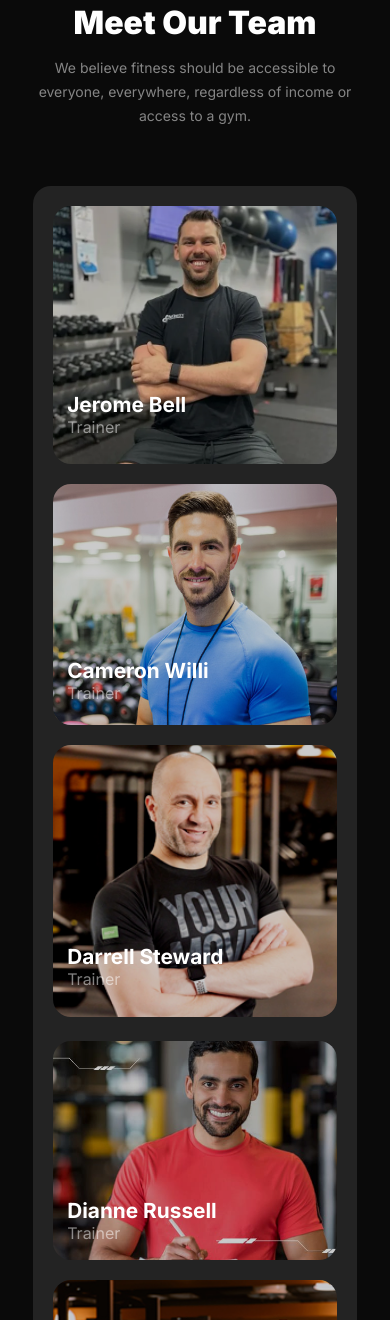
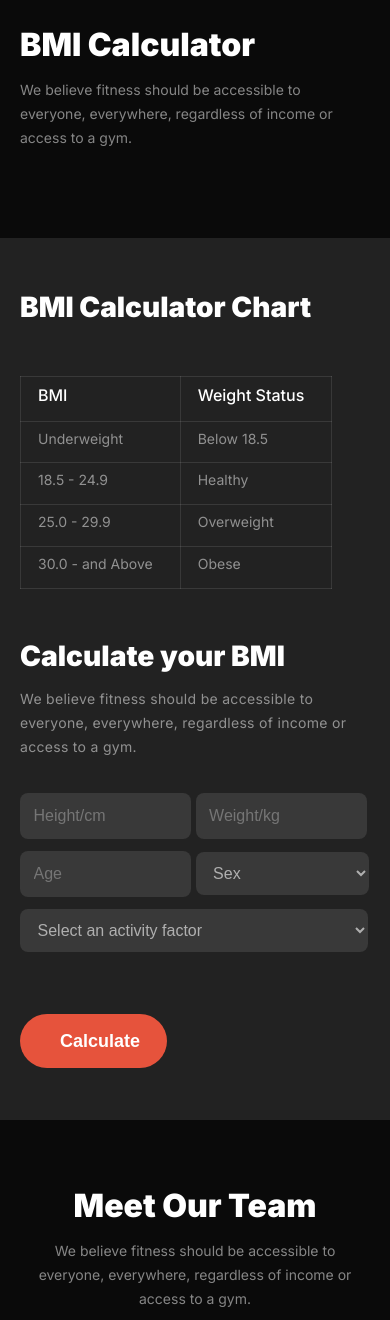
Before and after one commit to AkashPaul923/fitness-website, a plain HTML site: page index.html in a window 390 px wide. Shown: the part 3365-4685 px from the top of the page. Drawn offline with Linux system fonts and the light colour scheme.

Commit message:
bmi  section added , styled and responsive for mobile

```diff
--- a/index.html
+++ b/index.html
@@ -84,6 +84,57 @@
                 </run>
             </div>
         </section>
+        <section class="bmi">
+            <div class="bmi-part1">
+                <h2 class="bmi-title">BMI Calculator</h2>
+                <p class="bmi-description">We believe fitness should be accessible to everyone, everywhere, regardless of income or access to a gym.</p>
+            </div>
+            <div class="bmi-container">
+                <div class="bmi-contant">
+                    <div class="bmi-chart">
+                        <h4 class="bmi-chart-title">BMI Calculator Chart</h4>
+                        <table class="bmi-chart-table">
+                            <tr>
+                                <th>BMI </th>
+                                <th>Weight Status</th>
+                            </tr>
+                            <tr>
+                                <td>Underweight</td>
+                                <td>Below 18.5</td>
+                            </tr>
+                            <tr>
+                                <td>18.5 - 24.9</td>
+                                <td>Healthy</td>
+                            </tr>
+                            <tr>
+                                <td>25.0 - 29.9</td>
+                                <td>Overweight</td>
+                            </tr>
+                            <trow>
+                                <td>30.0 - and Above</td>
+                                <td>Obese</td>
+                            </trow>
+                        </table>
+                    </div>
+                    <div class="bmi-calculator">
+                        <h3 class="bmi-calculator-title">Calculate your BMI</h3>
+                        <p class="bmi-calculator-description">We believe fitness should be accessible to everyone, everywhere, regardless of income or access to a gym. </p>
+                        <input type="number" placeholder="Height/cm">
+                        <input type="number" placeholder="Weight/kg">
+                        <input type="number" placeholder="Age">
+                        <select name="" id="sex-select">
+                            <option value="">Sex</option>
+                            <!-- <option value="Male">Male</option>
+                            <option value="Female">Female</option> -->
+                        </select>
+                        <select name="" id="activity-select">
+                            <option value="">Select an activity factor</option>
+                        </select>
+                        <button class="bmi-button">Calculate</button>
+                    </div>
+                </div>
+            </div>
+        </section>
         <section class="meet">
             <h3 class="meet-title">Meet Our Team</h3>
             <p class="meet-description">We believe fitness should be accessible to everyone, everywhere, regardless of income or access to a gym.</p>
@@ -132,6 +183,7 @@
                 </div>
             </div>
         </section>
+
     </main>
     <footer>
         <div class="footer">
--- a/styles/responsive.css
+++ b/styles/responsive.css
@@ -65,6 +65,26 @@
     .run-image{
         width: 100%;
     }
+
+    .bmi-part1,
+    .bmi-contant{
+        margin: 0px 20px;
+    }
+    .bmi-contant{
+        flex-direction: column;
+    }
+    .bmi-calculator {
+        max-width: 100%;
+    }
+    .bmi-title{
+        font-size: 2rem;
+    }
+    .bmi-calculator input,
+    .bmi-calculator select{
+        width: 45%;
+        padding: 12px 0px 12px 3.472vw;
+    }
+
     .meet{
         padding: 66px 33px;
     }
--- a/styles/styles.css
+++ b/styles/styles.css
@@ -252,6 +252,114 @@ font-weight: 900;
     width: 100%;
 }
 
+/* BMI section style */
+.bmi-part1{
+    max-width: 671px;
+    margin: 0 auto;
+    padding: 88px 0px;
+}
+.bmi-title{
+    color: white;
+    font-size: 3rem;
+    font-weight: 900;
+    margin-bottom: 14px;
+}
+.bmi-description{
+    color: rgba(255, 255, 255, 0.5);
+    font-size: 0.875rem;
+    font-weight: 400;
+    max-width: 600px;
+    line-height: 24px;
+}
+.bmi-container{
+    background: rgb(34, 34, 34);
+}
+.bmi-contant{
+    max-width: 1060px;
+    margin: 0 auto;
+    padding: 52px 0px;
+    display: flex;
+    justify-content: space-between;
+    gap: 50px;
+}
+.bmi-chart{
+
+}
+.bmi-chart-title{
+    color: rgb(255, 255, 255);
+    font-size: 1.75rem;
+    font-weight: 900;
+    margin-bottom: 52px;
+}
+.bmi-chart-table{
+    text-align: left;
+    border: 1px solid rgba(255, 255, 255, 0.1);
+    border-collapse: collapse;
+}
+.bmi-chart-table th{
+    color: rgb(255, 255, 255);
+    font-size: 1rem;
+    font-weight: 500;
+    line-height: 120%;
+    border: 1px solid rgba(255, 255, 255, 0.1);
+    padding: 9px 27px 15px 17px;
+}
+.bmi-chart-table td{
+    color: rgba(255, 255, 255, 0.5);
+    font-size: 0.875rem;
+    line-height: 120%;
+    border: 1px solid rgba(255, 255, 255, 0.1);
+    padding: 9px 27px 15px 17px;
+}
+.bmi-calculator{
+    max-width: 54%;
+}
+.bmi-calculator-title{
+    color: white;
+    font-size: 1.758rem;
+    font-weight: 900;
+    margin-bottom: 14px;
+}
+.bmi-calculator-description{
+    color: rgba(255, 255, 255, 0.5);
+    font-size: 0.875rem;
+    font-weight: 400;
+    line-height: 24px;
+    letter-spacing: 0.3px;
+    margin-bottom: 34px;
+}
+.bmi-calculator input,
+.bmi-calculator select{
+    width: 45.5%;
+    border: none;
+    border-radius: 8px;
+    background: rgba(255, 255, 255, 0.1);
+    padding: 12px 0px 12px 20px;
+    color: rgba(255, 255, 255, 0.6);
+    font-size: 1rem;
+    font-weight: 400;
+    line-height: 22px;
+    margin-bottom: 12px;
+}
+#sex-select{
+    width: 49.5%;
+}
+#activity-select{
+    width: 99.5%;
+}
+.bmi-button{
+    border-radius: 42px;
+    border: none;
+    background: rgb(230, 83, 60);
+    padding: 16px 40px 16px 40px;
+    color: rgb(255, 255, 255);
+    font-size: 1.125rem;
+    font-weight: 600;
+    line-height: 22px;
+    width: 42%;
+    margin-top: 50px;
+}
+
 /* meet section style */
 .meet{
     max-width: 1060px;
```
